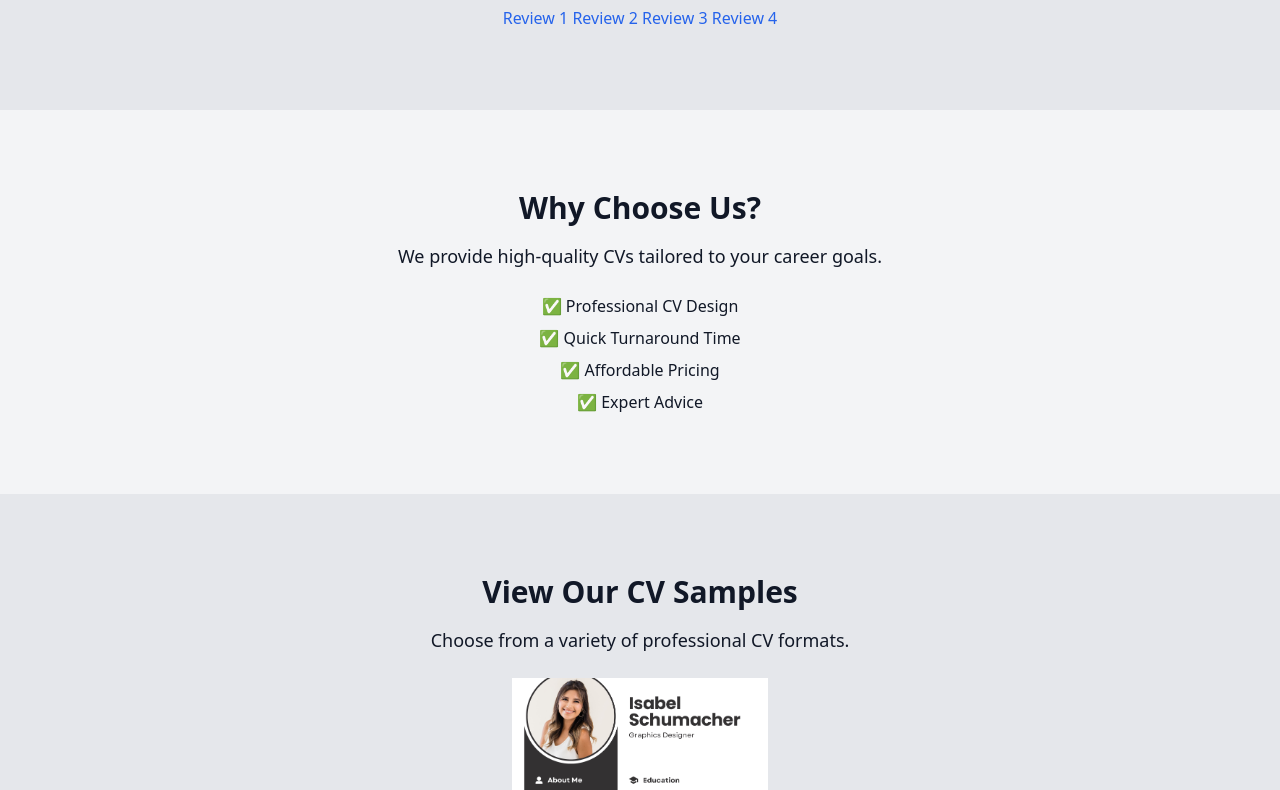
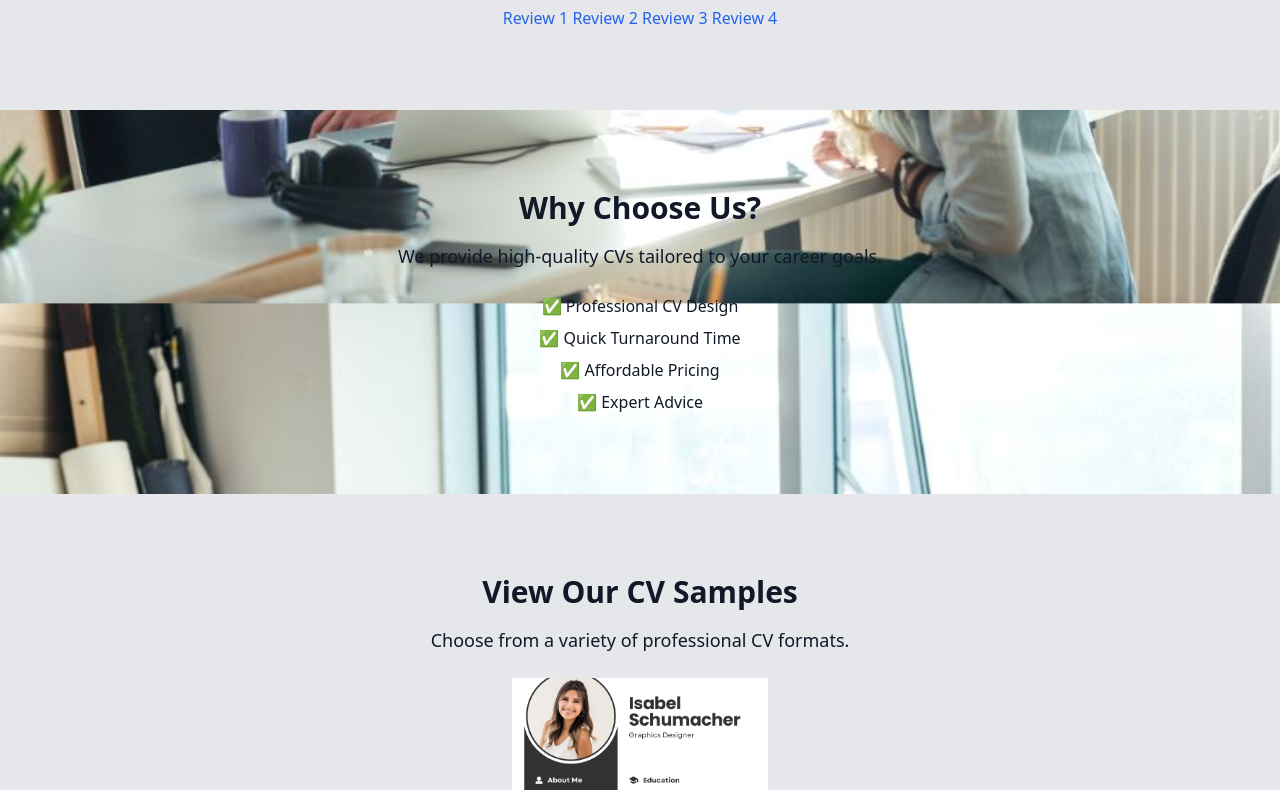
Before and after one commit to Pasi999/creativemaster, a plain HTML site: page index.html in a window 1280 px wide. Shown: the part 550-1340 px from the top of the page. Drawn offline with nearby package versions, Linux system fonts and the light colour scheme.

Commit message:
Add files via upload

```diff
--- a/index.html
+++ b/index.html
@@ -14,6 +14,14 @@
             }
         }
     </script>
+    <style>
+        body {
+            background-image: url('bg.png');
+            background-size: cover; /* Ensure the background covers the entire page */
+            background-position: center; /* Center the background image */
+            background-attachment: fixed; /* Make the background fixed during scrolling */
+        }
+    </style>
 </head>
 <body class="bg-gray-100 text-gray-900">
     <!-- Header -->
```
Also changed, not shown: bg.png (added).
